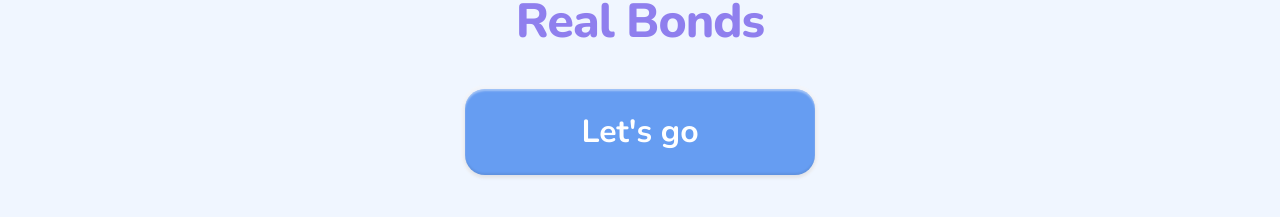
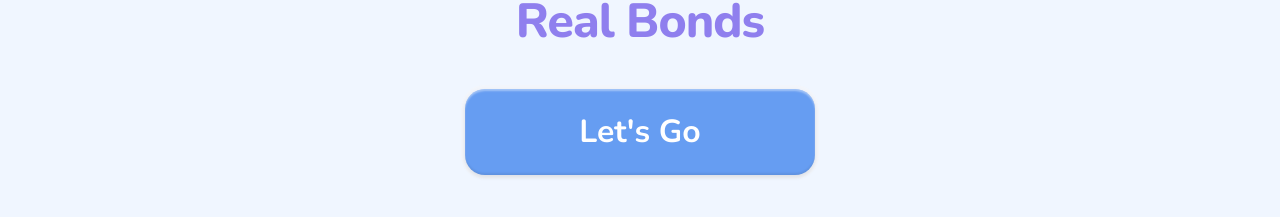
Before and after one commit to a7md-nageeb/Hewar, a React (Vite) app: page / in a window 1280 px wide. Shown: the part 577-794 px from the top of the page. Built offline with nearby package versions, Linux system fonts and the light colour scheme.

Commit message:
Let's Go instead of Let's go

```diff
--- a/src/components/LanguageSelector.jsx
+++ b/src/components/LanguageSelector.jsx
@@ -66,7 +66,7 @@ const LanguageSelector = ({ lang, onLanguageChange, onStart }) => {
                             onClick={() => setTimeout(onStart, 150)}
                             className="btn-3d lang-btn action-btn-primary cta-btn-large"
                         >
-                            {lang === 'ar' ? 'يلا بينا' : "Let's go"}
+                            {lang === 'ar' ? 'يلا بينا' : "Let's Go"}
                         </button>
                     </div>
                 </div>
```
